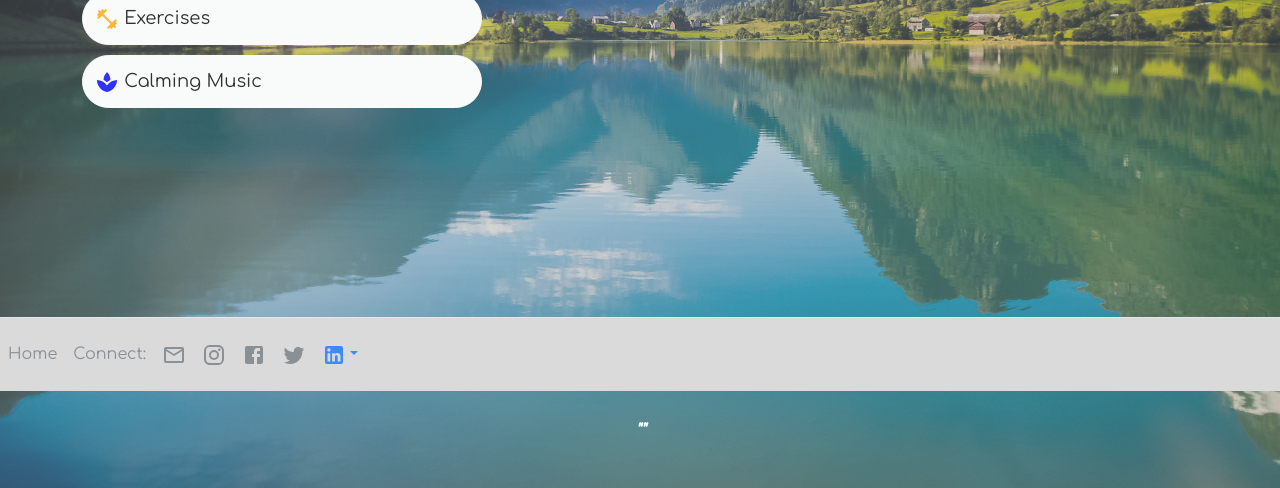
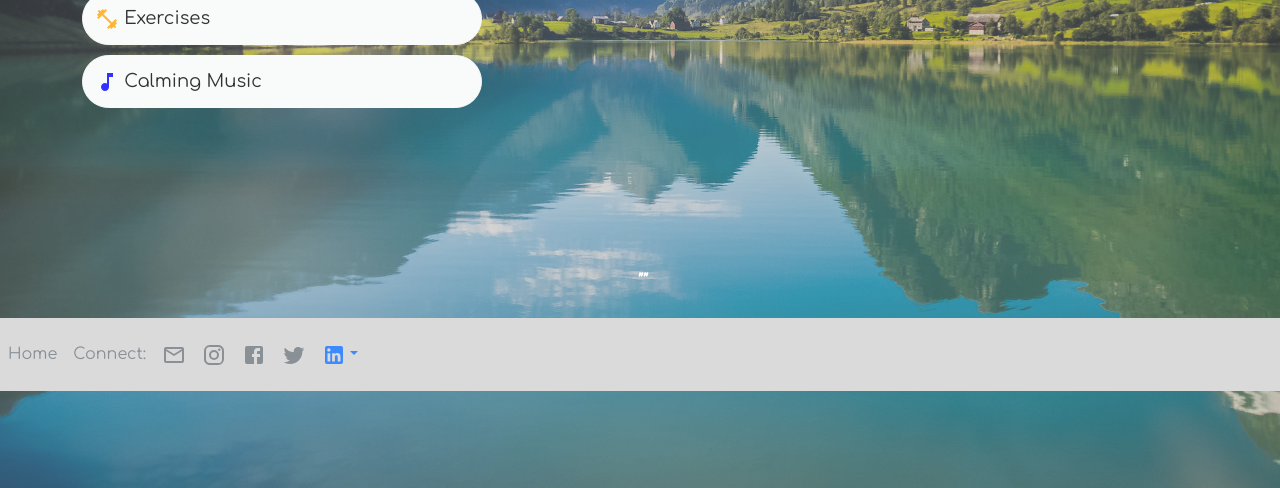
Before and after one commit to MaryMcKHU/WellnessPal, a React (Create React App) app in the folder ghi/: page / in a window 1280 px wide. Shown: the part 409-897 px from the top of the page. Built offline with nearby package versions, Linux system fonts and the light colour scheme; no server answers.

Commit message:
Added links to each button

```diff
--- a/ghi/src/App.js
+++ b/ghi/src/App.js
@@ -1,8 +1,8 @@
 import React, { useState } from 'react';
-import { Routes, Route, BrowserRouter } from 'react-router-dom';
+import { Routes, Route, BrowserRouter, Link } from 'react-router-dom';
 import Nav from './Components/Nav.js';
 import Footer from './Components/Footer.js';
-import MotivationalQuote from './Pages/MotivationalQuote';
+import MotivationalQuote from './Components/MotivationalQuote';
 import Button from 'react-bootstrap/Button';
 import Container from 'react-bootstrap/Container';
 import Dashboard from './Components/Dashboard';
@@ -11,10 +11,21 @@ import Login from './Components/Login';
 import SelfImprovementIcon from '@mui/icons-material/SelfImprovement';
 import FitnessCenterIcon from '@mui/icons-material/FitnessCenter';
 import SpaIcon from '@mui/icons-material/Spa';
+import MusicNoteIcon from '@mui/icons-material/MusicNote';
+import MainPage from './Components/MainPage';
 import "./index.css";
 
 function App() {
   const [token, setToken] = useState();
+  const handleMeditationClick = event => {
+    console.log('Meditation Link Clicked');
+  };
+  const handleExerciseClick = event => {
+    console.log('Exercise Link Clicked');
+  }
+  const handleMusicClick = event => {
+    console.log('Muscle Link Clicked');
+  }
 
   // if (!token) {
   //   return <Login setToken={setToken} />
@@ -24,26 +35,32 @@ function App() {
     <BrowserRouter>
       <Nav />
       <Container className='font-link' style={{marginTop:100}}>
-        <h2 style={{color:'white', fontSize:28, paddingBottom:20, fontWeight:'bold'}}>Our goal is to help you improve<br /> your  health and wellness.</h2>
-        <h3 style={{color:'white', fontSize:25, paddingBottom:10}}>What can we help with today?</h3>
+            <h2 style={{color:'white', fontSize:28, paddingBottom:20, fontWeight:'bold'}}>
+              Our goal is to help you improve<br />
+              your  health and wellness.
+            </h2>
+            <h3 style={{color:'white', fontSize:25, paddingBottom:10}}>
+              What can we help with today?
+            </h3>
+            <Link onClick={handleMeditationClick} to="/meditation">
               <Button variant="light" style={{marginBottom:10, fontSize:18, width:400, textAlign:'left', borderRadius:30, padding:12}}>
                 <SelfImprovementIcon style={{color:'purple'}}/> Meditations
-        </Button><br />
+              </Button>
+            </Link><br />
+            <Link onClick={handleExerciseClick} to="/exercise">
               <Button variant="light" style={{marginBottom:10, fontSize:18, width:400, textAlign:'left', borderRadius:30, padding:12}}>
                 <FitnessCenterIcon style={{color:'orange'}}/> Exercises
-        </Button><br/>
+              </Button>
+            </Link><br/>
+            <Link onClick={handleMusicClick} to="/music">
               <Button variant="light" style={{marginBottom:10, fontSize:18, width:400, textAlign:'left', borderRadius:30, padding:12}}>
-          <SpaIcon style={{color:'blue'}}/> Calming Music
+                <MusicNoteIcon style={{color:'blue'}}/> Calming Music
               </Button>
+            </Link>
         </Container>
       <MotivationalQuote />
-      <Routes>
-        {/* <Route path="/" element={<MainPage />} /> */}
-
-      </Routes>
       <Footer />
     </BrowserRouter>
-
     </>
   );
 }
--- a/ghi/src/Components/Footer.js
+++ b/ghi/src/Components/Footer.js
@@ -11,7 +11,7 @@ import "../index.css";
 function Footer() {
   return (
     <div className="footer font-link">
-      <footer className="d-flex flex-wrap justify-content-between align-items-center py-3 border-top">
+      <footer className="d-flex flex-wrap align-items-center py-3">
         <ul className="nav col-md-4 justify-content-start">
           <li className="nav-item">
             <NavLink to="/" className="nav-link px-2 text-muted">
--- /dev/null
+++ b/ghi/src/Components/MainPage.js
@@ -0,0 +1,26 @@
+import React from 'react';
+import SelfImprovementIcon from '@mui/icons-material/SelfImprovement';
+import FitnessCenterIcon from '@mui/icons-material/FitnessCenter';
+import SpaIcon from '@mui/icons-material/Spa';
+import MusicNoteIcon from '@mui/icons-material/MusicNote';
+import Button from 'react-bootstrap/Button';
+import Container from 'react-bootstrap/Container';
+
+function MainPage() {
+    return (
+        <Container className='font-link' style={{marginTop:100}}>
+            <h2 style={{color:'white', fontSize:28, paddingBottom:20, fontWeight:'bold'}}>Our goal is to help you improve<br /> your  health and wellness.</h2>
+            <h3 style={{color:'white', fontSize:25, paddingBottom:10}}>What can we help with today?</h3>
+            <Button variant="light" style={{marginBottom:10, fontSize:18, width:400, textAlign:'left', borderRadius:30, padding:12}}>
+                <SelfImprovementIcon style={{color:'purple'}}/> Meditations
+            </Button><br />
+            <Button variant="light" style={{marginBottom:10, fontSize:18, width:400, textAlign:'left', borderRadius:30, padding:12}}>
+                <FitnessCenterIcon style={{color:'orange'}}/> Exercises
+            </Button><br/>
+            <Button variant="light" style={{marginBottom:10, fontSize:18, width:400, textAlign:'left', borderRadius:30, padding:12}}>
+                <MusicNoteIcon style={{color:'blue'}}/> Calming Music
+            </Button>
+      </Container>
+    )
+}
+export default MainPage;
--- a/ghi/src/Pages/MotivationalQuote.js
+++ b/ghi/src/Components/MotivationalQuote.js
@@ -23,7 +23,7 @@ function MotivationalQuote() {
 
 
     return (
-        <div className='font-link' style={{fontStyle:'italic', fontWeight:'bolder', color:'white', textAlign:'center', fontSize:18, marginTop:300}}>
+        <div className='font-link' style={{fontStyle:'italic', fontWeight:'bolder', color:'white', textAlign:'center', fontSize:18, marginTop:150}}>
             "{data}"
         </div>
     )
```
Lines whose indentation alone changed are shown as unchanged.
